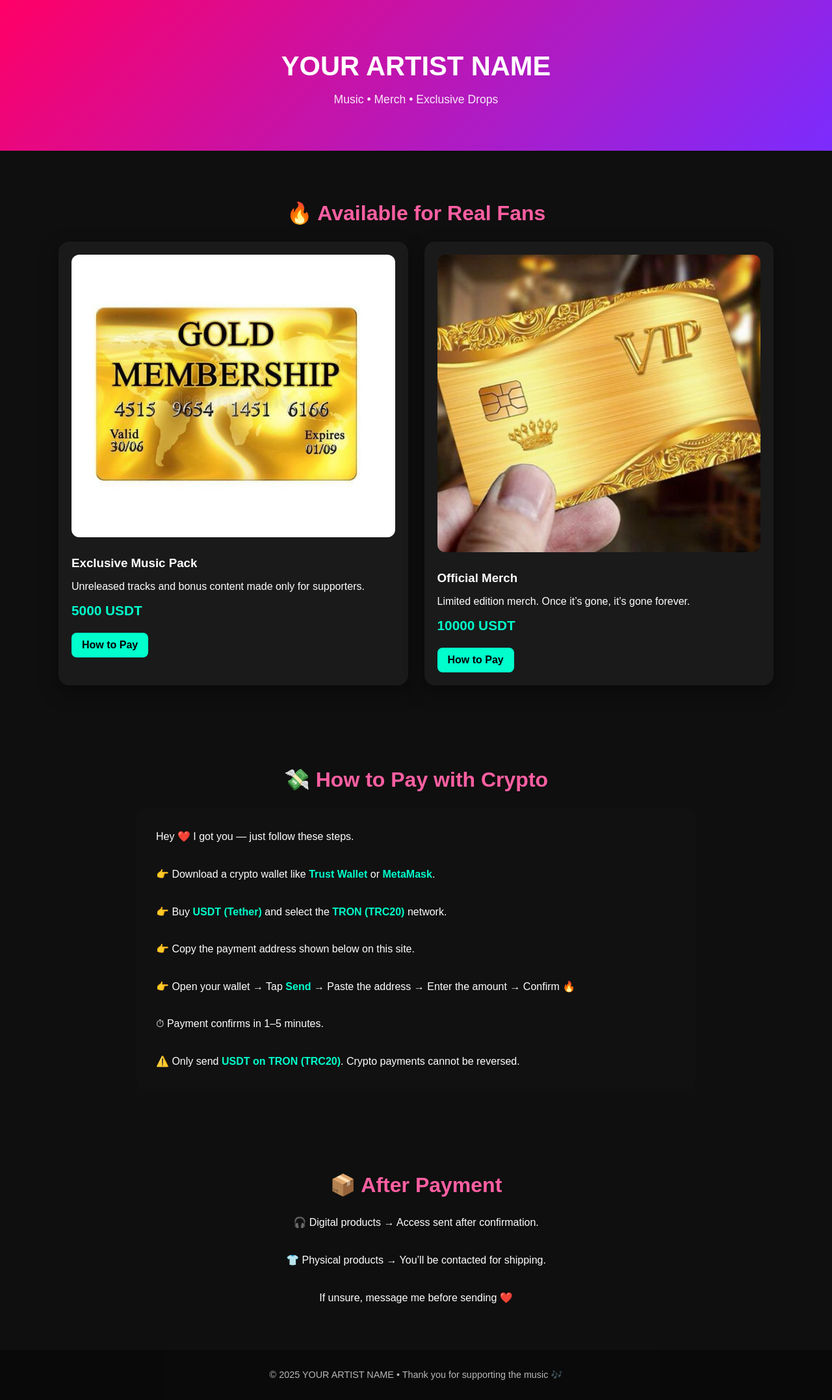
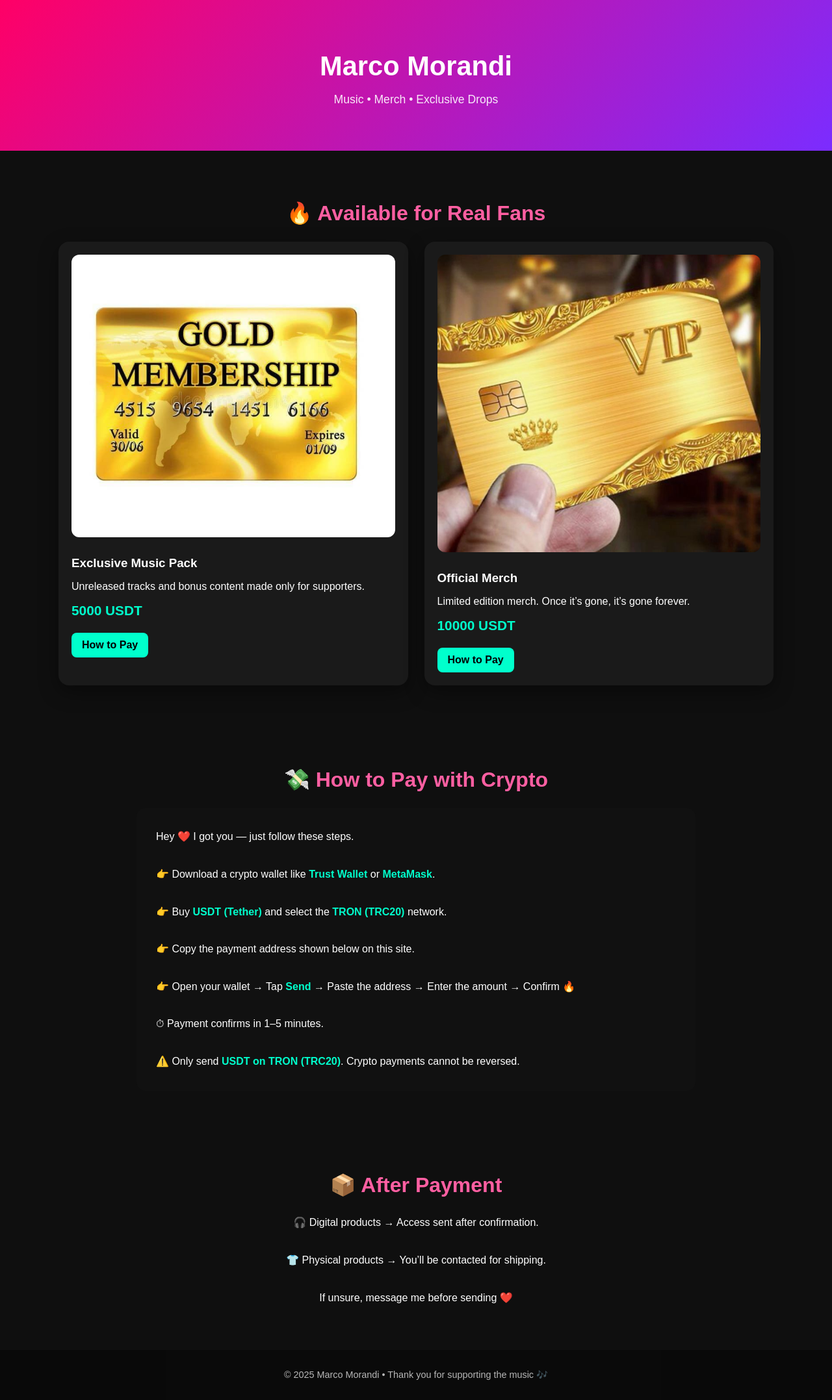
Before and after one commit to brightluck14-alt/fan-shop, a plain HTML site: page index.html in a window 1280 px wide. Shown: the whole page at 65% size. Drawn offline with Linux system fonts and the light colour scheme.

Commit message:
Add files via upload

```diff
--- a/index.html
+++ b/index.html
@@ -3,7 +3,7 @@
 <head>
   <meta charset="UTF-8" />
   <meta name="viewport" content="width=device-width, initial-scale=1.0" />
-  <title>Official Fan Shop</title>
+  <title>Marco Morandi-Official Fan Shop</title>
 
   <style>
     body {
@@ -118,7 +118,7 @@
 <body>
 
 <header>
-  <h1>YOUR ARTIST NAME</h1>
+  <h1>Marco Morandi</h1>
   <p>Music • Merch • Exclusive Drops</p>
 </header>
 
@@ -162,7 +162,7 @@
 </section>
 
 <footer>
-  © 2025 YOUR ARTIST NAME • Thank you for supporting the music 🎶
+  © 2025 Marco Morandi • Thank you for supporting the music 🎶
 </footer>
 
 <script>
```
